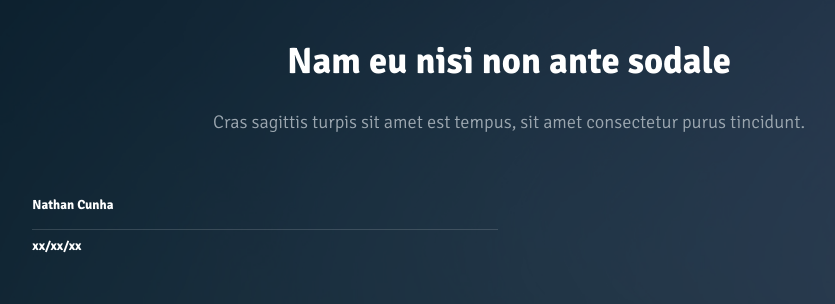
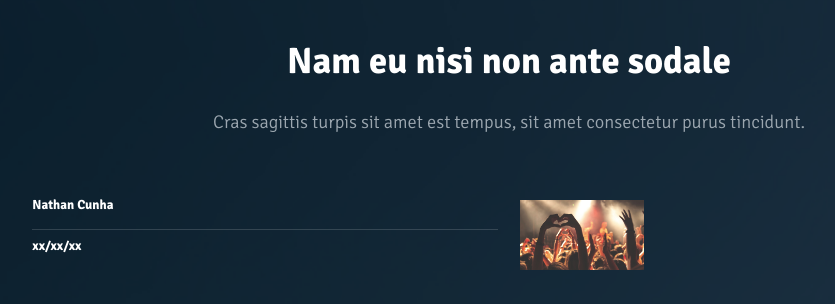
Before and after one commit to nathanmcunha/grupo2, a PHP site: page /generic.html in a window 1280 px wide. Shown: the part 100-404 px from the top of the page, without its empty margins (131-966 px from the left). Run offline with PHP 8.4, Linux system fonts and the light colour scheme; some libraries are stand-ins or nearby versions.

Commit message:
add avatar img in generic page

```diff
--- a/assets/css/main.css
+++ b/assets/css/main.css
@@ -2398,9 +2398,20 @@
 			max-width: 40%;
 		}
 
-			.image.left img, .image.right img {
+		.image.avatar {
+			max-width: 15%;
+		}
+
+			.image.left img, .image.right img ,.image.avatar img{
 				width: 100%;
 			}
+
+
+		.image.avatar {
+			float: left;
+			margin: 0 1.5em 1em 0;
+			top: 0.25em;
+		}
 
 		.image.left {
 			float: left;
@@ -2412,6 +2423,7 @@
 			float: right;
 			margin: 0 0 1em 1.5em;
 			top: 0.25em;
+
 		}
 
 		.image.fit {
@@ -3818,10 +3830,3 @@
 			}
 
 		}
-		#share-buttons img {
-			width: 35px;
-			padding: 5px;
-			border: 0;
-			box-shadow: 0;
-			display: inline;
-		}
--- a/generic.html
+++ b/generic.html
@@ -69,6 +69,7 @@
 						</ul>
 
 					</div>
+					<span class="image avatar"><img src="images/pic02.jpg" alt="" /></span>
 					<div class="video">
 						<div class="video-wrapper">
 							<iframe width="560" height="315" src="https://www.youtube.com/embed/s6zR2T9vn2c" frameborder="0" allowfullscreen></iframe>
```
